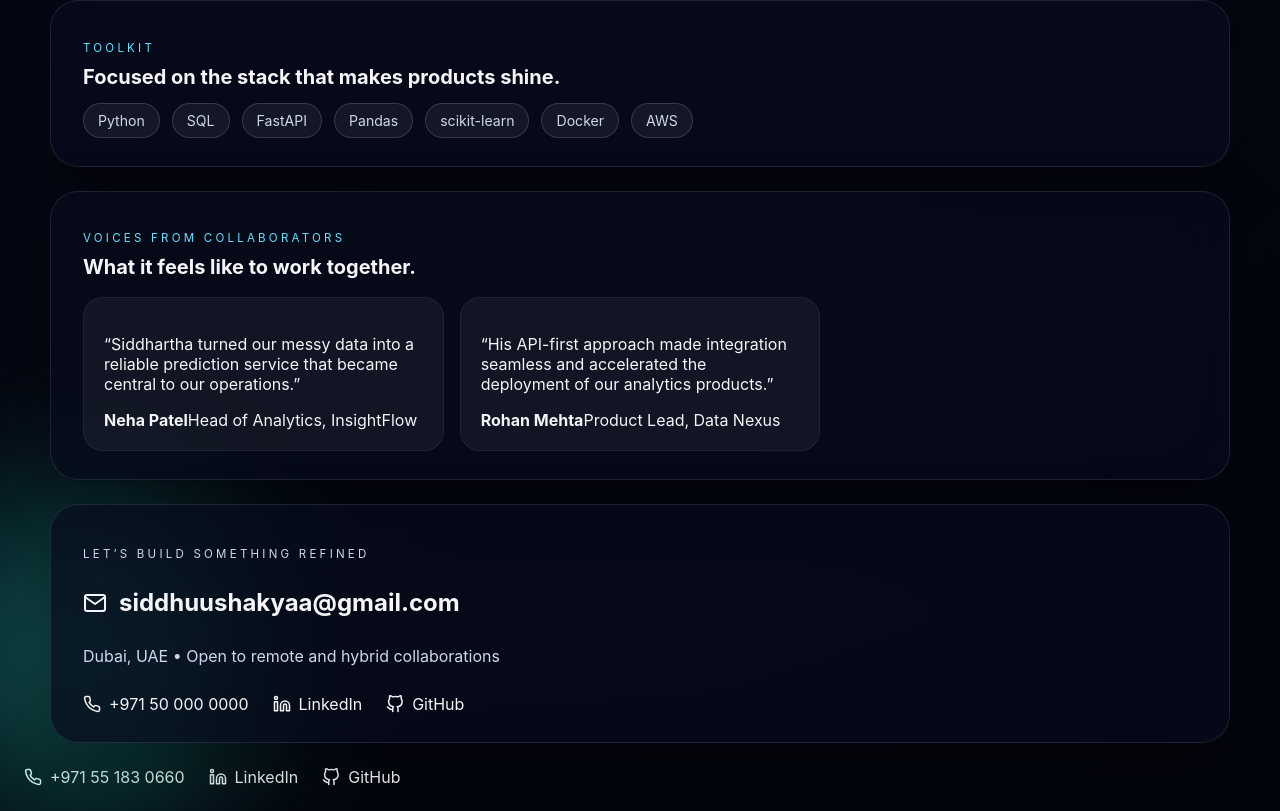
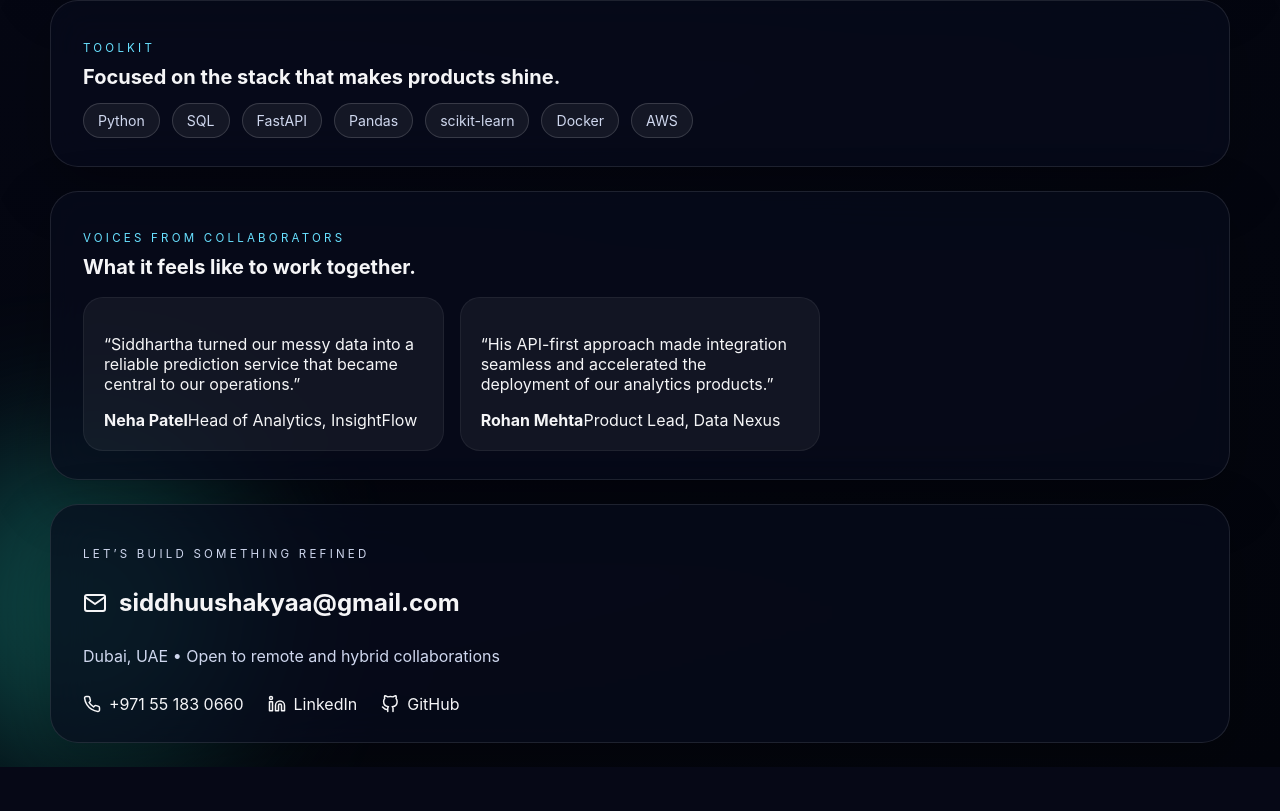
Before and after one commit to SiddhuShkya/my-portfolio, a React (Vite) app: page / in a window 1280 px wide. Shown: the part 1644-2455 px from the top of the page. After the commit the page ends 2411 px from the top, so only its background shows below. Built offline with nearby package versions, Linux system fonts and the light colour scheme.

Commit message:
Fixed the duplicated contact bug

```diff
--- a/src/App.jsx
+++ b/src/App.jsx
@@ -227,14 +227,14 @@
         <p>{profile.location} • Open to remote and hybrid collaborations</p>
 
         <div className="footer-links" style={{ display: 'flex', gap: '1.5rem', marginTop: '1.5rem', alignItems: 'center' }}>
-          <a href="tel:+971500000000" className="contact-link" style={{ display: 'flex', alignItems: 'center', gap: '0.5rem', textDecoration: 'none', color: 'inherit' }}>
+          <a href="tel:+971551830660" className="contact-link" style={{ display: 'flex', alignItems: 'center', gap: '0.5rem', textDecoration: 'none', color: 'inherit' }}>
             <svg width="18" height="18" viewBox="0 0 24 24" fill="none" stroke="currentColor" strokeWidth="2" strokeLinecap="round" strokeLinejoin="round">
               <path d="M22 16.92v3a2 2 0 0 1-2.18 2 19.79 19.79 0 0 1-8.63-3.07 19.5 19.5 0 0 1-6-6 19.79 19.79 0 0 1-3.07-8.67A2 2 0 0 1 4.11 2h3a2 2 0 0 1 2 1.72 12.84 12.84 0 0 0 .7 2.81 2 2 0 0 1-.45 2.11L8.09 9.91a16 16 0 0 0 6 6l1.27-1.27a2 2 0 0 1 2.11-.45 12.84 12.84 0 0 0 2.81.7A2 2 0 0 1 22 16.92z" />
             </svg>
-            <span>+971 50 000 0000</span>
+            <span>+971 55 183 0660</span>
           </a>
 
-          <a href="https://linkedin.com/in/your-username" target="_blank" rel="noopener noreferrer" className="contact-link" style={{ display: 'flex', alignItems: 'center', gap: '0.5rem', textDecoration: 'none', color: 'inherit' }}>
+          <a href="https://linkedin.com/in/sidShkya" target="_blank" rel="noopener noreferrer" className="contact-link" style={{ display: 'flex', alignItems: 'center', gap: '0.5rem', textDecoration: 'none', color: 'inherit' }}>
             <svg width="18" height="18" viewBox="0 0 24 24" fill="none" stroke="currentColor" strokeWidth="2" strokeLinecap="round" strokeLinejoin="round">
               <path d="M16 8a6 6 0 0 1 6 6v7h-4v-7a2 2 0 0 0-2-2 2 2 0 0 0-2 2v7h-4v-7a6 6 0 0 1 6-6z" />
               <rect x="2" y="9" width="4" height="12" />
@@ -243,7 +243,7 @@
             <span>LinkedIn</span>
           </a>
 
-          <a href="https://github.com/your-username" target="_blank" rel="noopener noreferrer" className="contact-link" style={{ display: 'flex', alignItems: 'center', gap: '0.5rem', textDecoration: 'none', color: 'inherit' }}>
+          <a href="https://github.com/SiddhuShkya" target="_blank" rel="noopener noreferrer" className="contact-link" style={{ display: 'flex', alignItems: 'center', gap: '0.5rem', textDecoration: 'none', color: 'inherit' }}>
             <svg width="18" height="18" viewBox="0 0 24 24" fill="none" stroke="currentColor" strokeWidth="2" strokeLinecap="round" strokeLinejoin="round">
               <path d="M9 19c-5 1.5-5-2.5-7-3m14 6v-3.87a3.37 3.37 0 0 0-.94-2.61c3.14-.35 6.44-1.54 6.44-7A5.44 5.44 0 0 0 20 4.77 5.07 5.07 0 0 0 19.91 1S18.73.65 16 2.48a13.38 13.38 0 0 0-7 0C6.27.65 5.09 1 5.09 1A5.07 5.07 0 0 0 5 4.77a5.44 5.44 0 0 0-1.5 3.78c0 5.42 3.3 6.61 6.44 7A3.37 3.37 0 0 0 9 18.13V22" />
             </svg>
@@ -251,32 +251,7 @@
           </a>
         </div>
       </footer>
-
-      <div className="footer-links" style={{ display: 'flex', gap: '1.5rem', marginTop: '1.5rem', alignItems: 'center' }}>
-        <a href="tel:+971551830660" className="contact-link" style={{ display: 'flex', alignItems: 'center', gap: '0.5rem', textDecoration: 'none', color: 'inherit' }}>
-          <svg width="18" height="18" viewBox="0 0 24 24" fill="none" stroke="currentColor" strokeWidth="2" strokeLinecap="round" strokeLinejoin="round">
-            <path d="M22 16.92v3a2 2 0 0 1-2.18 2 19.79 19.79 0 0 1-8.63-3.07 19.5 19.5 0 0 1-6-6 19.79 19.79 0 0 1-3.07-8.67A2 2 0 0 1 4.11 2h3a2 2 0 0 1 2 1.72 12.84 12.84 0 0 0 .7 2.81 2 2 0 0 1-.45 2.11L8.09 9.91a16 16 0 0 0 6 6l1.27-1.27a2 2 0 0 1 2.11-.45 12.84 12.84 0 0 0 2.81.7A2 2 0 0 1 22 16.92z" />
-          </svg>
-          <span>+971 55 183 0660</span>
-        </a>
-
-        <a href="https://linkedin.com/in/sidShkya" target="_blank" rel="noopener noreferrer" className="contact-link" style={{ display: 'flex', alignItems: 'center', gap: '0.5rem', textDecoration: 'none', color: 'inherit' }}>
-          <svg width="18" height="18" viewBox="0 0 24 24" fill="none" stroke="currentColor" strokeWidth="2" strokeLinecap="round" strokeLinejoin="round">
-            <path d="M16 8a6 6 0 0 1 6 6v7h-4v-7a2 2 0 0 0-2-2 2 2 0 0 0-2 2v7h-4v-7a6 6 0 0 1 6-6z" />
-            <rect x="2" y="9" width="4" height="12" />
-            <circle cx="4" cy="4" r="2" />
-          </svg>
-          <span>LinkedIn</span>
-        </a>
-
-        <a href="https://github.com/SiddhuShkya" target="_blank" rel="noopener noreferrer" className="contact-link" style={{ display: 'flex', alignItems: 'center', gap: '0.5rem', textDecoration: 'none', color: 'inherit' }}>
-          <svg width="18" height="18" viewBox="0 0 24 24" fill="none" stroke="currentColor" strokeWidth="2" strokeLinecap="round" strokeLinejoin="round">
-            <path d="M9 19c-5 1.5-5-2.5-7-3m14 6v-3.87a3.37 3.37 0 0 0-.94-2.61c3.14-.35 6.44-1.54 6.44-7A5.44 5.44 0 0 0 20 4.77 5.07 5.07 0 0 0 19.91 1S18.73.65 16 2.48a13.38 13.38 0 0 0-7 0C6.27.65 5.09 1 5.09 1A5.07 5.07 0 0 0 5 4.77a5.44 5.44 0 0 0-1.5 3.78c0 5.42 3.3 6.61 6.44 7A3.37 3.37 0 0 0 9 18.13V22" />
-          </svg>
-          <span>GitHub</span>
-        </a>
-      </div>
-    </div>
+    </div >
   );
 }
 
```
